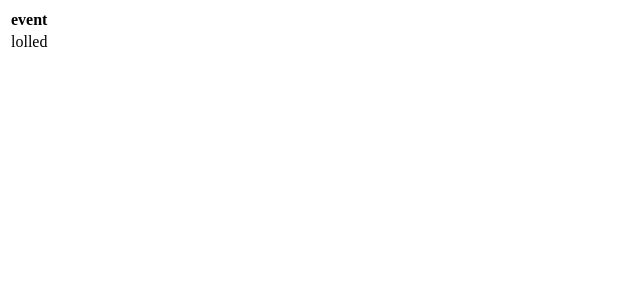
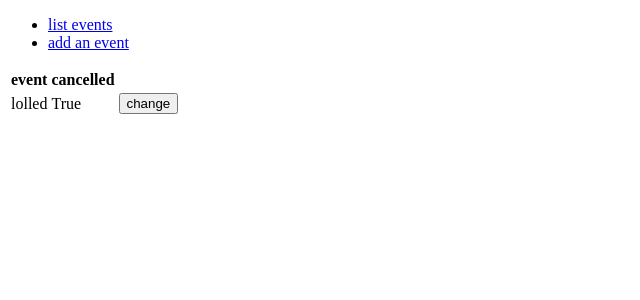
Before and after one commit to fir3porkkana/tapahtumatietokanta, a Flask app: page /events/ in a window 1280 px wide. Before the commit the part shown is almost empty. Shown: the top 300 px of the page, without its empty margins (0-640 px from the left). Run offline with Flask 2, Linux system fonts and the light colour scheme; data comes from the database, SQL or seed files in the repository; both versions use the stored data as it was after the commit.

Commit message:
alkeellinen valikko tehty, tapahtuman voi lisätä ja statuksen muutaa perutuksi

```diff
--- a/eventapp/application/events/views.py
+++ b/eventapp/application/events/views.py
@@ -12,6 +12,15 @@ def events_form():
     return render_template("events/new.html")
 
 
+@app.route("/events/<event_id>/", methods=["POST"])
+def events_set_cancelled(event_id):
+
+    e = Event.query.get(event_id)
+    e.cancelled = False if e.cancelled else True
+    db.session().commit()
+
+    return redirect(url_for("events_index"))
+
 @app.route("/events/", methods=["POST"])
 def events_create():
     print(request.form.get("name"))
--- a/eventapp/application/templates/events/list.html
+++ b/eventapp/application/templates/events/list.html
@@ -2,10 +2,20 @@
 <table>
   <tr>
     <th>event</th>
+    <th>cancelled</th>
   </tr>
   {% for event in events %}
   <tr>
     <td>{{ event.name }}</td>
+    <td>{{ event.cancelled }}</td>
+    <td>
+      <form
+        method="POST"
+        action="{{ url_for('events_set_cancelled', event_id=event.id)}}"
+      >
+        <input type="submit" value="change" />
+      </form>
+    </td>
   </tr>
   {% endfor %}
 </table>
--- a/eventapp/application/templates/layout.html
+++ b/eventapp/application/templates/layout.html
@@ -6,6 +6,11 @@
   </head>
 
   <body>
+      <body>
+          <ul>
+      <li><a href="{{ url_for('events_index') }}">list events</a></li>
+      <li><a href="{{ url_for('events_form') }}">add an event</a></li>
+          </ul>
     {% block body %}
     <p>
       Content.
```
Also changed, not shown: eventapp/requirements.txt (+10 -0 lines), eventapp/application/events.db, 1 other file.
